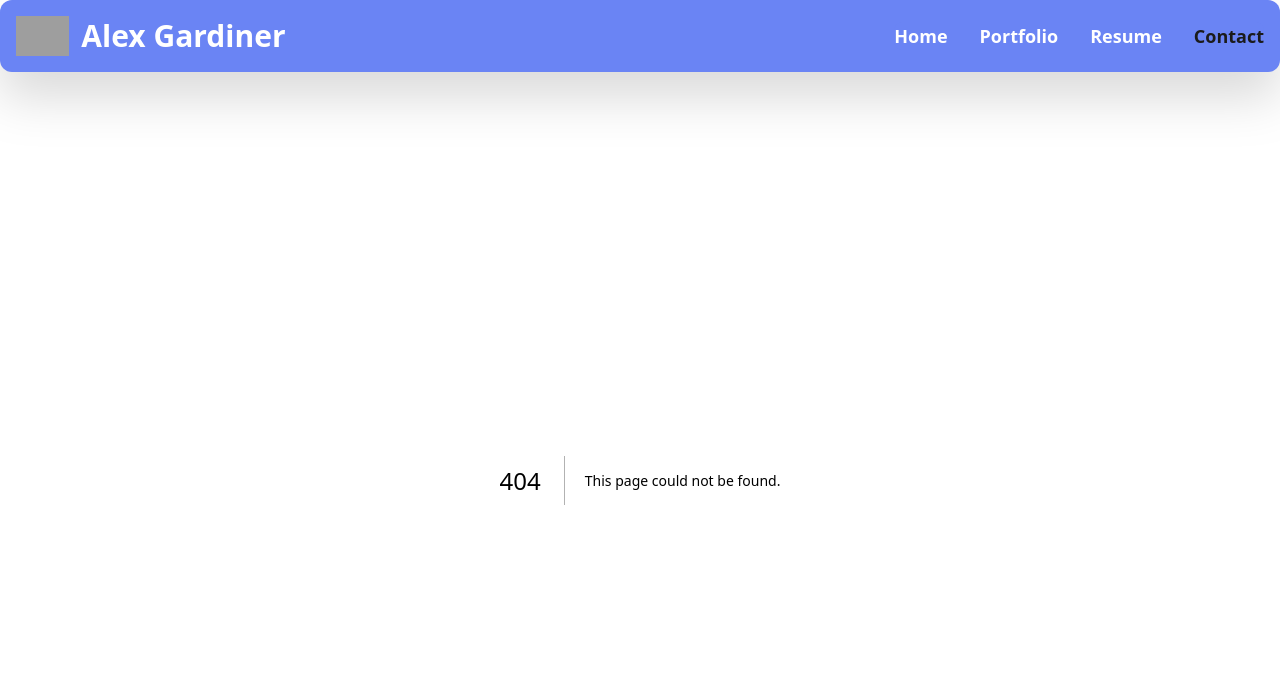
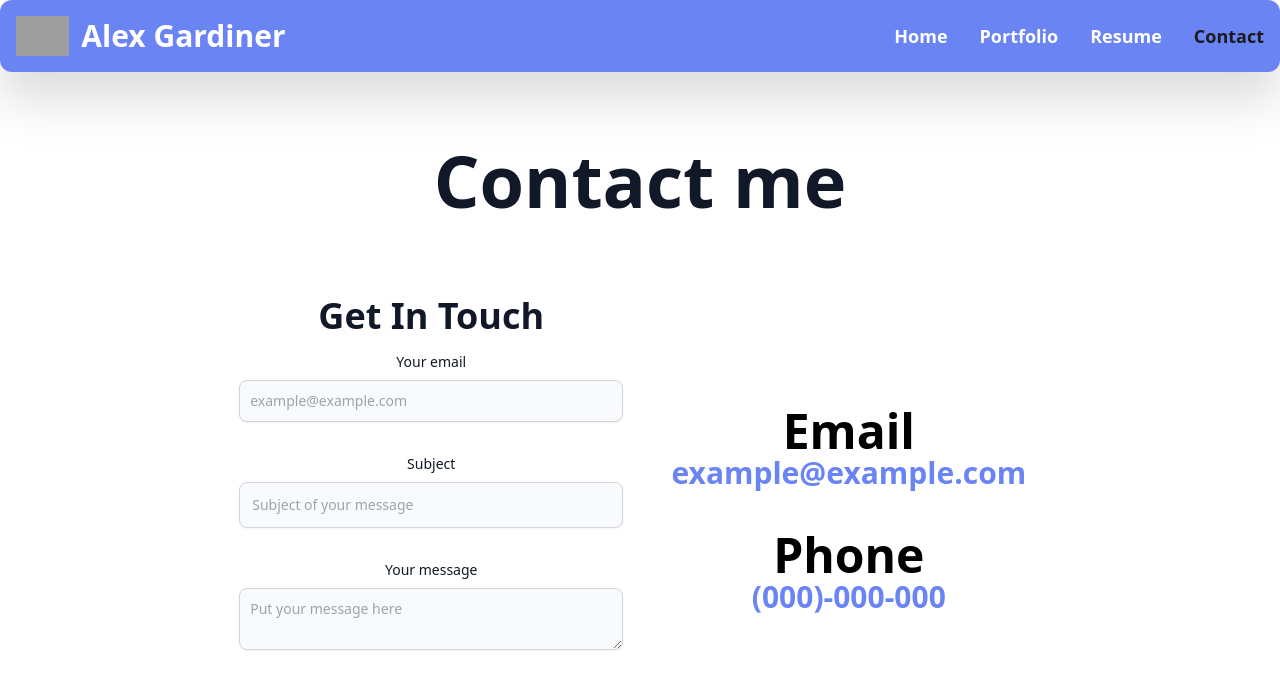
Before and after one commit to AlexanderGardiner/portfolio, a Next.js app: page /contact in a window 1280 px wide. Before the commit this address had no page. Shown: the top 688 px of the page. Built offline with nearby package versions, Linux system fonts and the light colour scheme; grey boxes are pictures that could not be loaded.

Commit message:
Basic contact page created

```diff
--- /dev/null
+++ b/src/app/contact/page.tsx
@@ -0,0 +1,58 @@
+export default function Portfolio() {
+  return (
+
+    <div className="flex flex-col items-left justify-center mt-16">
+      <div className="w-4/5 flex flex-col items-left justify-left mx-auto">
+        <div className="w-full md:w-full text-center flex flex-col justify-center">
+          <div className="w-4/5 mx-auto">
+          <div className="flex items-center text-center ">
+            <h1 className="mb-4 text-7xl font-extrabold text-center text-gray-900 dark:text-white mx-auto">Contact me</h1>
+          </div>
+
+          <div className="flex grid grid-cols-2 gap-4">
+            <div className="flex items-center px-20 justify-center">
+              <section className="">
+                <div className="py-8 lg:py-16 px-4 mx-auto max-w-screen-md">
+                    <h2 className="mb-4 text-4xl font-extrabold text-center text-gray-900 dark:text-white w-96">Get In Touch</h2>
+                    <form action="#" className="space-y-8">
+                        <div>
+                            <label htmlFor="email" className="block mb-2 text-sm font-medium text-gray-900 dark:text-gray-300">Your email</label>
+                            <input type="email" id="email" className="shadow-sm bg-gray-50 border border-gray-300 text-gray-900 text-sm rounded-lg focus:ring-primary-500 focus:border-primary-500 block w-full p-2.5 dark:bg-gray-700 dark:border-gray-600 dark:placeholder-gray-400 dark:text-white dark:focus:ring-primary-500 dark:focus:border-primary-500 dark:shadow-sm-light" placeholder="example@example.com" required/>
+                        </div>
+                        <div>
+                            <label htmlFor="subject" className="block mb-2 text-sm font-medium text-gray-900 dark:text-gray-300">Subject</label>
+                            <input type="text" id="subject" className="block p-3 w-full text-sm text-gray-900 bg-gray-50 rounded-lg border border-gray-300 shadow-sm focus:ring-primary-500 focus:border-primary-500 dark:bg-gray-700 dark:border-gray-600 dark:placeholder-gray-400 dark:text-white dark:focus:ring-primary-500 dark:focus:border-primary-500 dark:shadow-sm-light" placeholder="Subject of your message" required/>
+                        </div>
+                        <div className="sm:col-span-2">
+                            <label htmlFor="message" className="block mb-2 text-sm font-medium text-gray-900 dark:text-gray-400">Your message</label>
+                            <textarea id="message" className="block p-2.5 w-full text-sm text-gray-900 bg-gray-50 rounded-lg shadow-sm border border-gray-300 focus:ring-primary-500 focus:border-primary-500 dark:bg-gray-700 dark:border-gray-600 dark:placeholder-gray-400 dark:text-white dark:focus:ring-primary-500 dark:focus:border-primary-500" placeholder="Put your message here"></textarea>
+                        </div>
+                        <button type="submit" className="py-3 px-5 text-sm font-medium text-center text-white rounded-lg bg-primary-700 sm:w-fit hover:bg-primary-800 focus:ring-4 focus:outline-none focus:ring-primary-300 dark:bg-primary-600 dark:hover:bg-primary-700 dark:focus:ring-primary-800">Send message</button>
+                    </form>
+                </div>
+              </section>
+            </div>
+
+            <div className="flex flex-col items-center text-center justify-center">
+              <div className="py-5">
+                <h1 className="text-5xl font-bold">Email</h1>
+                <a href="mailto:example@example.com" className="text-3xl font-bold text-highlight">example@example.com</a>
+              </div>
+
+              <div className="py-5">
+                <h1 className="text-5xl font-bold">Phone</h1>
+                <a href="tel:+1000000000" className="text-3xl font-bold text-highlight">(000)-000-000</a>
+              </div>
+            </div>
+
+          </div>
+          </div>
+
+
+        </div>
+      </div>
+      </div>
+
+
+  );
+}
```
